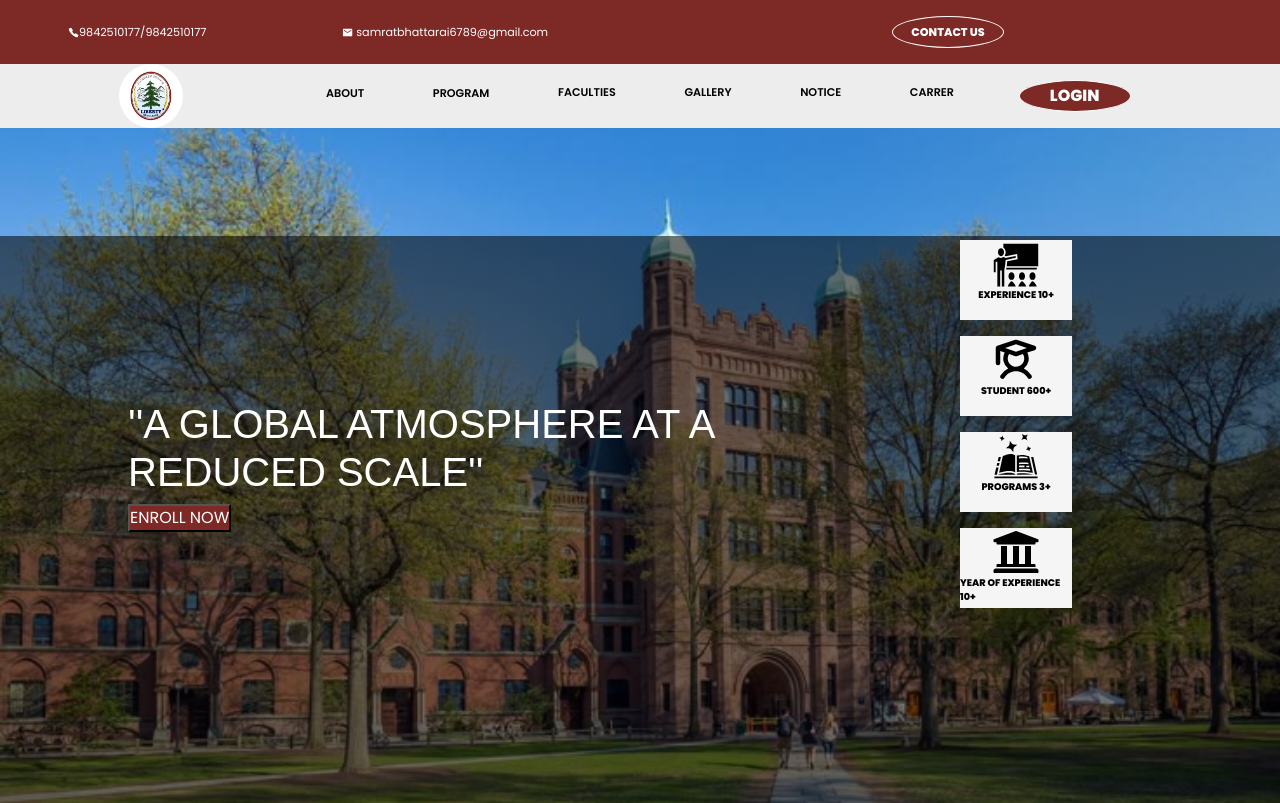
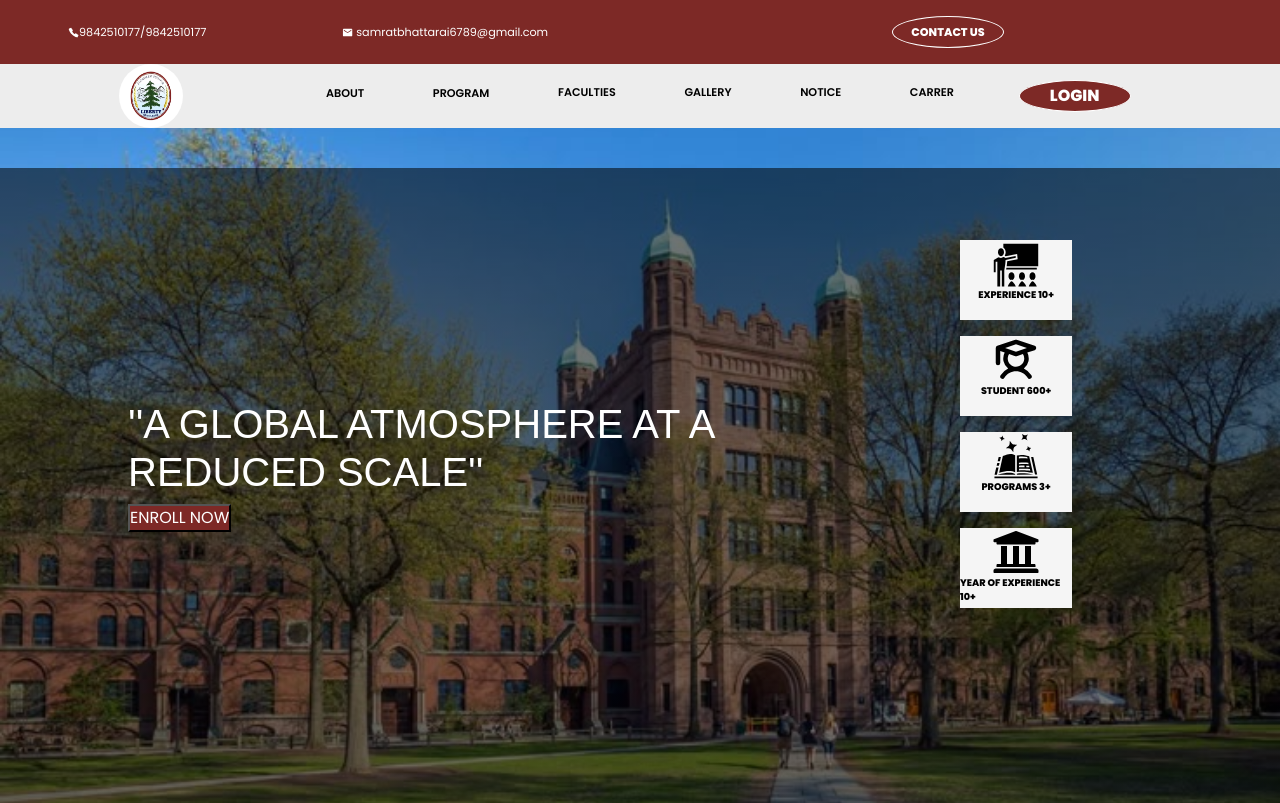
Before and after one commit to Asamx-t4n/tanks-sir-project, a React (Vite) app: page / in a window 1280 px wide. Shown: the top 803 px of the page. Built offline with nearby package versions, Linux system fonts and the light colour scheme; a web font is replaced by a local one.

Commit message:
responsive

```diff
--- a/src/App.css
+++ b/src/App.css
@@ -229,13 +229,13 @@ body {
 }
 .hero-Section-bg-img {
 	width: 100%;
-	height: 100%;
+	height: 95vh;
 	object-fit: cover;
 	overflow: hidden;
 }
 .hero-Section-bg-overlap {
 	position: absolute;
-	top: 29.5%;
+	top: 30%;
 	left: 0;
 	width: 100%;
 	height: 95vh;
@@ -434,7 +434,7 @@ body {
 	}
 	.hero-Section-bg-overlap {
 		position: absolute;
-		top: 15%;
+		top: 16%;
 		left: 0;
 		width: 100%;
 		height: 85vh;
@@ -483,16 +483,25 @@ body {
 
 /* Small devices (≥576px) */
 @media (min-width: 576px) and (max-width: 767.98px) {
+	.hero-Section-bg-overlap {
+		position: absolute;
+		top: 13%;
+		left: 0;
+		width: 100%;
+		height: 95vh;
+		background: linear-gradient(rgba(0, 0, 0, 0.55), rgba(4, 3, 3, 0.55));
+		overflow: hidden;
+	}
 }
 
 /* Medium devices (≥768px) */
 @media (min-width: 768px) and (max-width: 991.98px) {
 	.hero-Section-bg-overlap {
 		position: absolute;
-		top: 10%;
+		top: 21%;
 		left: 0;
 		width: 100%;
-		height: 100%;
+		height: 95vh;
 		background: linear-gradient(rgba(0, 0, 0, 0.55), rgba(4, 3, 3, 0.55));
 		overflow: hidden;
 	}
@@ -500,10 +509,27 @@ body {
 
 /* Large devices (≥992px) */
 @media (min-width: 992px) and (max-width: 1199.98px) {
-	/* Styles for small laptops */
+	.hero-Section-bg-overlap {
+		position: absolute;
+		top: 21.5%;
+		left: 0;
+		width: 100%;
+		height: 95vh;
+		background: linear-gradient(rgba(0, 0, 0, 0.55), rgba(4, 3, 3, 0.55));
+		overflow: hidden;
+	}
 }
 
 /* Extra large devices (≥1200px) */
 @media (min-width: 1200px) and (max-width: 1399.98px) {
+	.hero-Section-bg-overlap {
+		position: absolute;
+		top: 21%;
+		left: 0;
+		width: 100%;
+		height: 95vh;
+		background: linear-gradient(rgba(0, 0, 0, 0.55), rgba(4, 3, 3, 0.55));
+		overflow: hidden;
+	}
 	/* Styles for desktops */
 }
```
